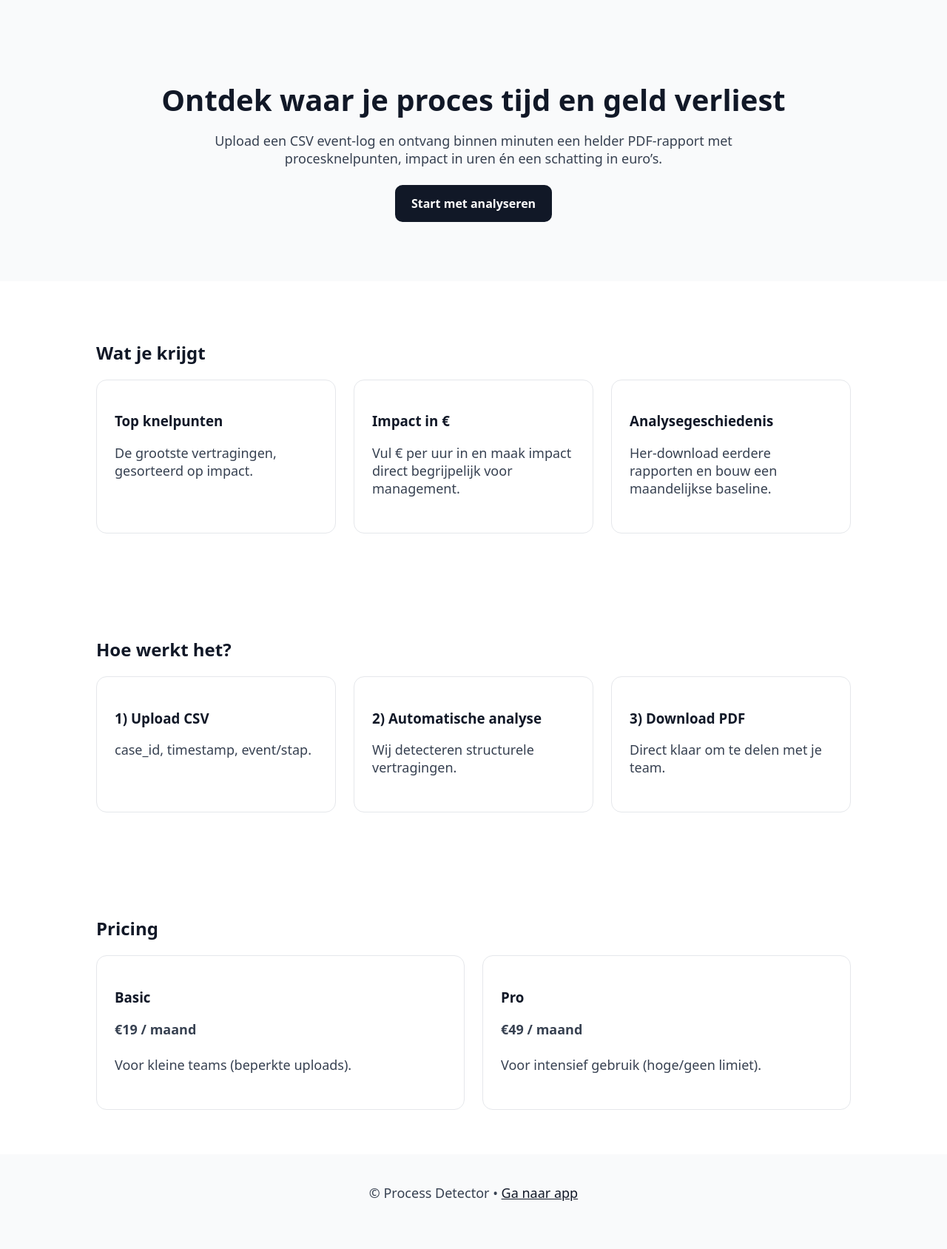
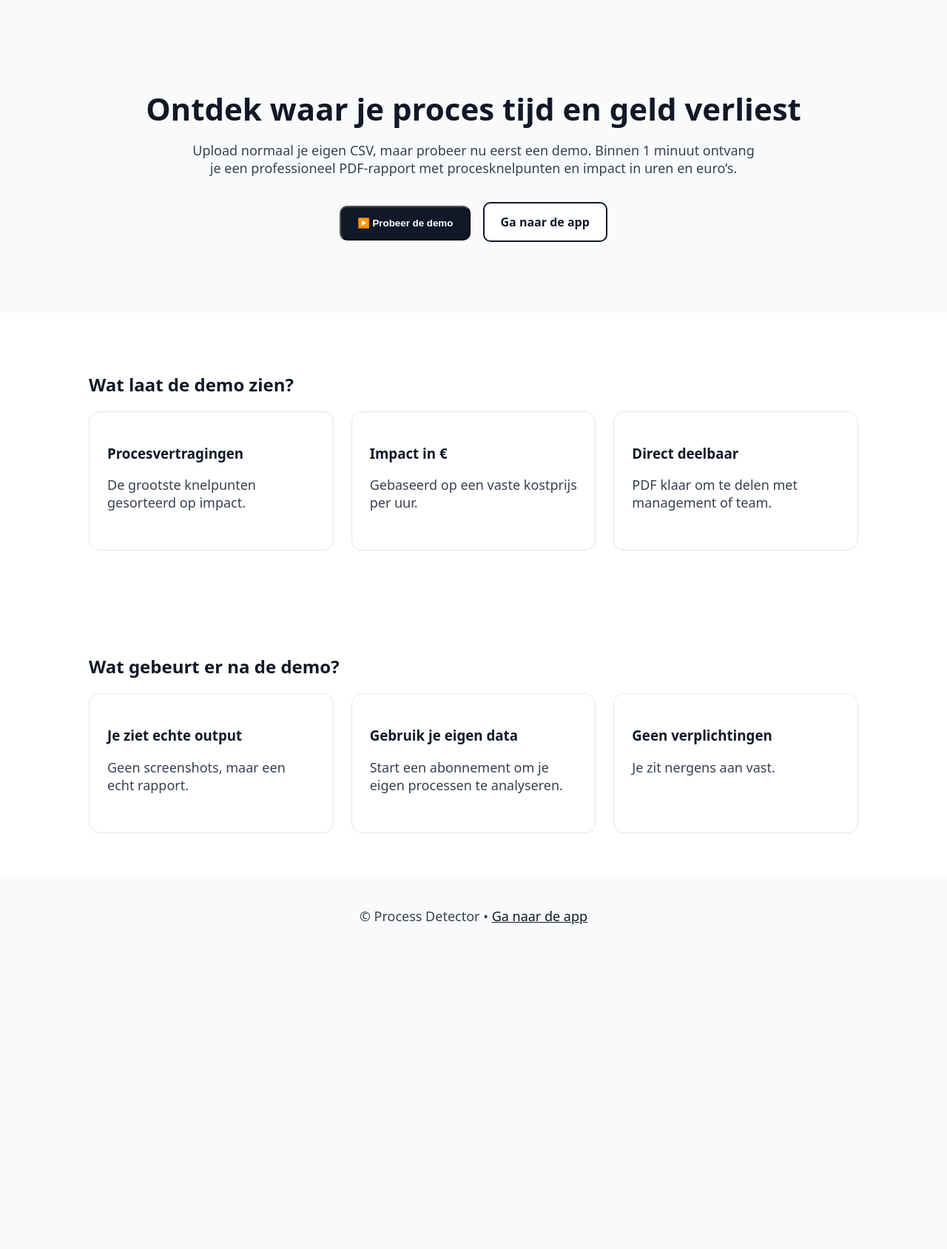
Before and after one commit to Aboe1/process-detector, a FastAPI app: template templates/landing.html in a window 1280 px wide. Shown: the whole page at 74% size. After the commit the page ends 1249 px from the top, so only its background shows below. Run offline with FastAPI, Linux system fonts and the light colour scheme; the template is opened without the code that fills it, so the values that code supplies are empty.

Commit message:
Add demo CTA to landing page

```diff
--- a/templates/index.html
+++ b/templates/index.html
@@ -7,6 +7,11 @@
 <body>
 
 <h1>Process Detector</h1>
+{% if demo_used %}
+  <p style="color:#16a34a;">
+    ✅ Je hebt de demo gebruikt. Start een abonnement om je eigen data te analyseren.
+  </p>
+{% endif %}
 
 {% if not active %}
   <h3>Probeer de demo</h3>
--- a/templates/landing.html
+++ b/templates/landing.html
@@ -5,15 +5,64 @@
   <meta name="viewport" content="width=device-width, initial-scale=1">
   <title>Process Detector – Ontdek procesknelpunten</title>
   <style>
-    body { font-family: system-ui, -apple-system, Segoe UI, Roboto, Arial, sans-serif; margin: 0; color: #111827; background: #ffffff; }
-    header { padding: 80px 20px; text-align: center; background: #f9fafb; }
-    h1 { font-size: 40px; margin-bottom: 16px; }
-    p { font-size: 18px; color: #374151; max-width: 760px; margin: 0 auto 24px; }
-    .btn { display: inline-block; padding: 14px 22px; background: #111827; color: white; border-radius: 10px; text-decoration: none; font-weight: 700; }
-    section { padding: 60px 20px; max-width: 1020px; margin: auto; }
-    .grid { display: grid; grid-template-columns: repeat(auto-fit, minmax(240px, 1fr)); gap: 24px; }
-    .card { border: 1px solid #e5e7eb; border-radius: 14px; padding: 24px; background: #ffffff; }
-    footer { padding: 40px 20px; text-align: center; background: #f9fafb; color: #6b7280; }
+    body {
+      font-family: system-ui, -apple-system, Segoe UI, Roboto, Arial, sans-serif;
+      margin: 0;
+      color: #111827;
+      background: #ffffff;
+    }
+    header {
+      padding: 90px 20px;
+      text-align: center;
+      background: #f9fafb;
+    }
+    h1 {
+      font-size: 42px;
+      margin-bottom: 16px;
+    }
+    p {
+      font-size: 18px;
+      color: #374151;
+      max-width: 760px;
+      margin: 0 auto 28px;
+    }
+    .btn {
+      display: inline-block;
+      padding: 14px 22px;
+      background: #111827;
+      color: white;
+      border-radius: 10px;
+      text-decoration: none;
+      font-weight: 700;
+      margin: 6px;
+    }
+    .btn.secondary {
+      background: #ffffff;
+      color: #111827;
+      border: 2px solid #111827;
+    }
+    section {
+      padding: 60px 20px;
+      max-width: 1040px;
+      margin: auto;
+    }
+    .grid {
+      display: grid;
+      grid-template-columns: repeat(auto-fit, minmax(240px, 1fr));
+      gap: 24px;
+    }
+    .card {
+      border: 1px solid #e5e7eb;
+      border-radius: 14px;
+      padding: 24px;
+      background: #ffffff;
+    }
+    footer {
+      padding: 40px 20px;
+      text-align: center;
+      background: #f9fafb;
+      color: #6b7280;
+    }
   </style>
 </head>
 <body>
@@ -21,57 +70,60 @@
 <header>
   <h1>Ontdek waar je proces tijd en geld verliest</h1>
   <p>
-    Upload een CSV event-log en ontvang binnen minuten een helder PDF-rapport met
-    procesknelpunten, impact in uren én een schatting in euro’s.
+    Upload normaal je eigen CSV, maar probeer nu eerst een demo.
+    Binnen 1 minuut ontvang je een professioneel PDF-rapport
+    met procesknelpunten en impact in uren en euro’s.
   </p>
-  <a href="/" class="btn">Start met analyseren</a>
+
+  <!-- 🔥 DEMO CTA -->
+  <form method="post" action="/demo" style="display:inline;">
+    <button class="btn">▶️ Probeer de demo</button>
+  </form>
+
+  <a href="/" class="btn secondary">Ga naar de app</a>
 </header>
 
 <section>
-  <h2>Wat je krijgt</h2>
+  <h2>Wat laat de demo zien?</h2>
   <div class="grid">
     <div class="card">
-      <h3>Top knelpunten</h3>
-      <p>De grootste vertragingen, gesorteerd op impact.</p>
+      <h3>Procesvertragingen</h3>
+      <p>De grootste knelpunten gesorteerd op impact.</p>
     </div>
     <div class="card">
       <h3>Impact in €</h3>
-      <p>Vul € per uur in en maak impact direct begrijpelijk voor management.</p>
+      <p>Gebaseerd op een vaste kostprijs per uur.</p>
     </div>
     <div class="card">
-      <h3>Analysegeschiedenis</h3>
-      <p>Her-download eerdere rapporten en bouw een maandelijkse baseline.</p>
+      <h3>Direct deelbaar</h3>
+      <p>PDF klaar om te delen met management of team.</p>
     </div>
   </div>
 </section>
 
 <section>
-  <h2>Hoe werkt het?</h2>
-  <div class="grid">
-    <div class="card"><h3>1) Upload CSV</h3><p>case_id, timestamp, event/stap.</p></div>
-    <div class="card"><h3>2) Automatische analyse</h3><p>Wij detecteren structurele vertragingen.</p></div>
-    <div class="card"><h3>3) Download PDF</h3><p>Direct klaar om te delen met je team.</p></div>
-  </div>
-</section>
-
-<section>
-  <h2>Pricing</h2>
+  <h2>Wat gebeurt er na de demo?</h2>
   <div class="grid">
     <div class="card">
-      <h3>Basic</h3>
-      <p><b>€19 / maand</b></p>
-      <p>Voor kleine teams (beperkte uploads).</p>
+      <h3>Je ziet echte output</h3>
+      <p>Geen screenshots, maar een echt rapport.</p>
     </div>
     <div class="card">
-      <h3>Pro</h3>
-      <p><b>€49 / maand</b></p>
-      <p>Voor intensief gebruik (hoge/geen limiet).</p>
+      <h3>Gebruik je eigen data</h3>
+      <p>Start een abonnement om je eigen processen te analyseren.</p>
+    </div>
+    <div class="card">
+      <h3>Geen verplichtingen</h3>
+      <p>Je zit nergens aan vast.</p>
     </div>
   </div>
 </section>
 
 <footer>
-  <p>© Process Detector • <a href="/" style="color:#111827;">Ga naar app</a></p>
+  <p>
+    © Process Detector •
+    <a href="/" style="color:#111827;">Ga naar de app</a>
+  </p>
 </footer>
 
 </body>
```
